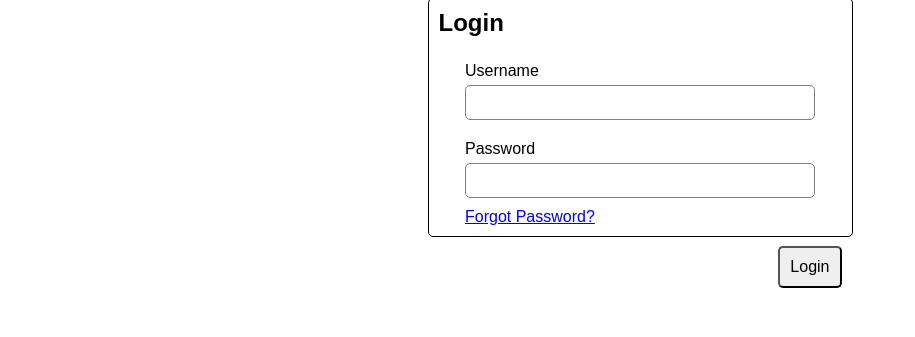
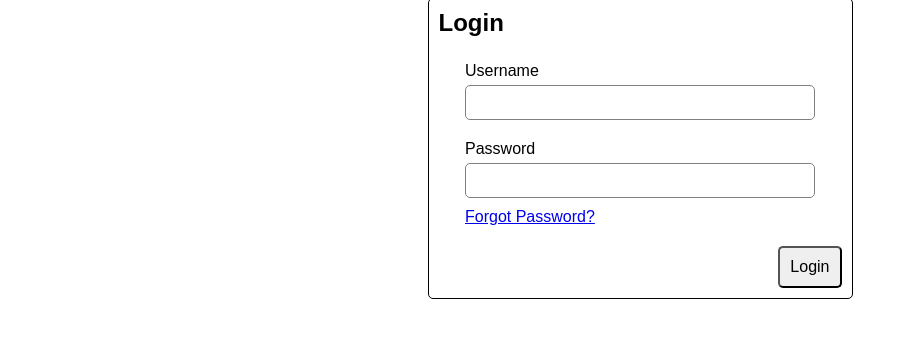
Before and after one commit to RoundEm/Clash_for_the_Cup, a React app: page /login in a window 1280 px wide. Shown: the part 93-430 px from the top of the page, without its empty margins (0-915 px from the left). Built offline with nearby package versions, Linux system fonts and the light colour scheme.

Commit message:
Align form buttons to lower right

```diff
--- a/src/components/AuthForms.css
+++ b/src/components/AuthForms.css
@@ -4,7 +4,7 @@
     border-radius: 5px;
     padding: 10px;
     margin: 0 auto;
-    clear: both;
+    overflow: hidden;
 }
 fieldset label {
     text-align: left;
```
